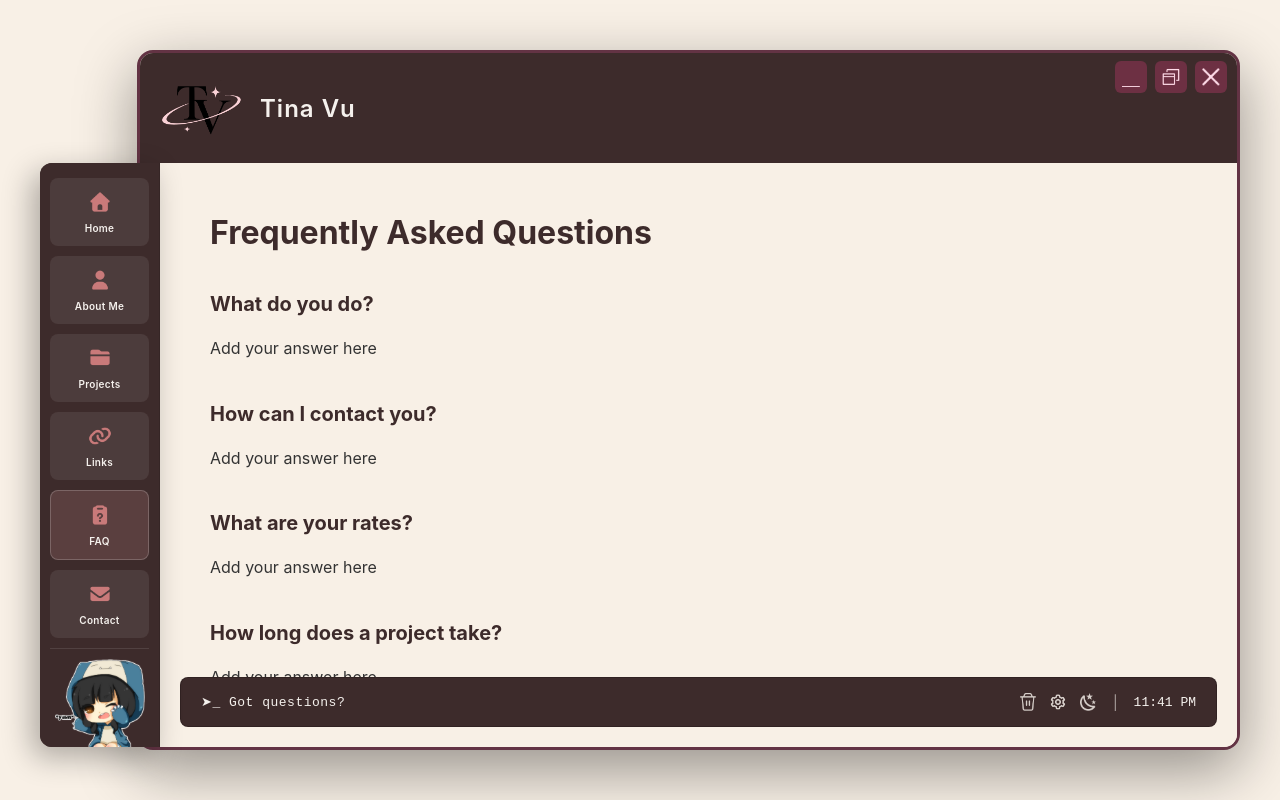
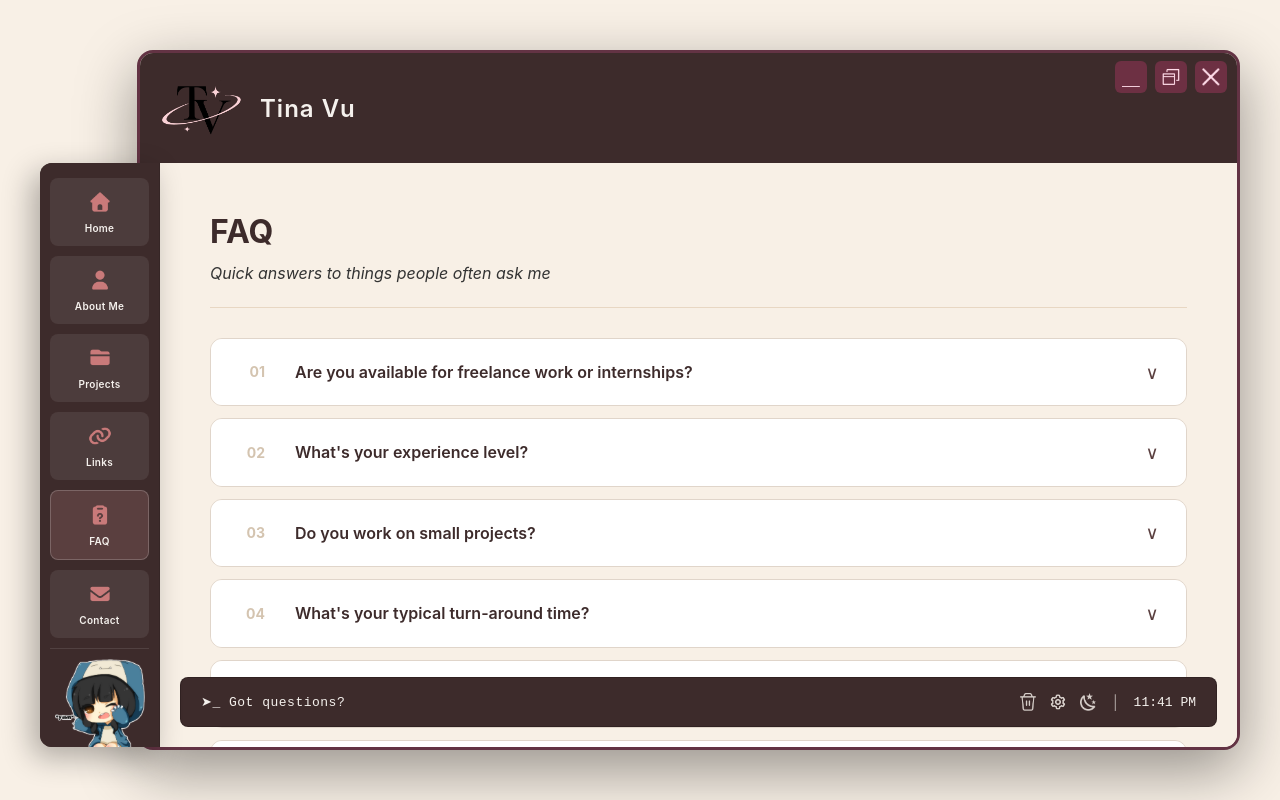
Before and after one commit to Tinatvu22/my-portfolio, a React (Create React App) app: page / in a window 1280 px wide. Both pictures are taken after a click on the button "FAQ". Built offline with nearby package versions, Linux system fonts and the light colour scheme.

Commit message:
Implement FAQ page with expandable accordion and questions that are my level in experience.

```diff
--- /dev/null
+++ b/src/pages/FAQ.css
@@ -0,0 +1,146 @@
+.faq-container {
+  display: flex;
+  flex-direction: column;
+  gap: 30px;
+  padding-bottom: 40px;
+}
+
+/* HEADER */
+.faq-header {
+  padding-bottom: 20px;
+  border-bottom: 1px solid #e8d7c3;
+}
+
+.faq-title {
+  font-size: 40px;
+  font-weight: bold;
+  color: var(--sidebar-bg);
+  line-height: 1.2;
+  margin-bottom: 10px;
+}
+
+.faq-intro {
+  font-size: 14px;
+  color: #666;
+  font-style: italic;
+}
+
+/* FAQ ITEMS */
+.faq-items {
+  display: flex;
+  flex-direction: column;
+  gap: 12px;
+}
+
+.faq-item {
+  background: white;
+  border: 1px solid #e0d5ca;
+  border-radius: 12px;
+  overflow: hidden;
+  transition: all 0.3s ease;
+}
+
+.faq-item:hover {
+  border-color: #d4c4b0;
+  box-shadow: 0 2px 8px rgba(0, 0, 0, 0.05);
+}
+
+.faq-item.expanded {
+  border-color: #d4c4b0;
+  box-shadow: 0 4px 12px rgba(0, 0, 0, 0.08);
+}
+
+/* FAQ QUESTION BUTTON */
+.faq-question {
+  width: 100%;
+  background: white;
+  border: none;
+  padding: 22px 24px;
+  cursor: pointer;
+  display: grid;
+  grid-template-columns: 30px 1fr 20px;
+  gap: 30px;
+  align-items: center;
+  transition: all 0.3s ease;
+  font-family: inherit;
+}
+
+.faq-question:hover {
+  background-color: #f9f6f3;
+}
+
+.faq-item.expanded .faq-question {
+  background-color: #f9f6f3;
+}
+
+.faq-number {
+  font-size: 14px;
+  font-weight: 700;
+  color: #d4c4b0;
+  text-align: right;
+  line-height: 1.4;
+}
+
+.faq-question .faq-question-text {
+  font-size: 16px;
+  font-weight: 600;
+  color: var(--sidebar-bg);
+  margin: 0;
+  padding: 0;
+  line-height: 1.4;
+  text-align: left;
+}
+
+.faq-number-title {
+  display: contents;
+}
+
+.faq-icon {
+  font-size: 18px;
+  color: var(--sidebar-active);
+  text-align: center;
+  transition: all 0.3s ease;
+}
+
+/* FAQ ANSWER */
+.faq-answer {
+  padding: 20px 24px 22px 84px;
+  background-color: #f9f6f3;
+  color: #666;
+  font-size: 14px;
+  line-height: 1.6;
+  animation: slideDown 0.3s ease;
+  border-top: 1px solid #e8d7c3;
+}
+
+@keyframes slideDown {
+  from {
+    opacity: 0;
+    transform: translateY(-10px);
+  }
+  to {
+    opacity: 1;
+    transform: translateY(0);
+  }
+}
+
+/* RESPONSIVE */
+@media (max-width: 768px) {
+  .faq-title {
+    font-size: 32px;
+  }
+
+  .faq-question {
+    padding: 18px 20px;
+    grid-template-columns: 25px 1fr 18px;
+    gap: 20px;
+  }
+
+  .faq-answer {
+    padding: 0 20px 18px 65px;
+  }
+
+  .faq-question .faq-question-text {
+    font-size: 15px;
+  }
+}
--- a/src/pages/FAQ.js
+++ b/src/pages/FAQ.js
@@ -1,19 +1,98 @@
+import './FAQ.css';
+import { useState } from 'react';
+
 function FAQ() {
+  const [expanded, setExpanded] = useState(0);
+
+  const faqs = [
+    {
+      id: 1,
+      number: '01',
+      question: 'Are you available for freelance work or internships?',
+      answer: 'Yes, I\'m open to freelance projects, internships, and entry-level roles. I\'m eager to build real-world experience.'
+    },
+    {
+      id: 2,
+      number: '02',
+      question: 'What\'s your experience level?',
+      answer: 'I\'m a recent graduate with hands-on experience in React, Figma, and web development. I\'m actively learning and growing.'
+    },
+    {
+      id: 3,
+      number: '03',
+      question: 'Do you work on small projects?',
+      answer: 'Absolutely! I love working with startups and small teams. No project is too small.'
+    },
+    {
+      id: 4,
+      number: '04',
+      question: 'What\'s your typical turn-around time?',
+      answer: 'Depends on scope, but usually 1-2 weeks for smaller projects. I\'m flexible and can discuss timelines.'
+    },
+    {
+      id: 5,
+      number: '05',
+      question: 'Are you open to learning new tools?',
+      answer: 'Yes! I\'m passionate about learning. If a project requires something new, I\'m ready to dive in.'
+    },
+    {
+      id: 6,
+      number: '06',
+      question: 'Do you have a portfolio I can see?',
+      answer: 'Yes, this entire site is my work! Check out the Projects page for more examples.'
+    },
+    {
+      id: 7,
+      number: '07',
+      question: 'What\'s your process like?',
+      answer: 'I start with understanding your goals, design/plan in Figma, then build with React and clean CSS. I value collaboration and feedback.'
+    }
+  ];
+
+  const toggleExpanded = (id) => {
+    setExpanded(expanded === id ? null : id);
+  };
+
   return (
     <div className="page-content">
-      <h1>Frequently Asked Questions</h1>
+      <div className="faq-container">
 
-      <h2>What do you do?</h2>
-      <p>Add your answer here</p>
+        {/* Header */}
+        <div className="faq-header">
+          <h1 className="faq-title">FAQ</h1>
+          <p className="faq-intro">Quick answers to things people often ask me</p>
+        </div>
 
-      <h2>How can I contact you?</h2>
-      <p>Add your answer here</p>
+        {/* FAQ Items */}
+        <div className="faq-items">
+          {faqs.map((faq) => (
+            <div
+              key={faq.id}
+              className={`faq-item ${expanded === faq.id ? 'expanded' : ''}`}
+            >
+              <button
+                className="faq-question"
+                onClick={() => toggleExpanded(faq.id)}
+              >
+                <div className="faq-number-title">
+                  <span className="faq-number">{faq.number}</span>
+                  <h2 className="faq-question-text">{faq.question}</h2>
+                </div>
+                <span className="faq-icon">
+                  {expanded === faq.id ? '∧' : '∨'}
+                </span>
+              </button>
 
-      <h2>What are your rates?</h2>
-      <p>Add your answer here</p>
+              {expanded === faq.id && (
+                <div className="faq-answer">
+                  {faq.answer}
+                </div>
+              )}
+            </div>
+          ))}
+        </div>
 
-      <h2>How long does a project take?</h2>
-      <p>Add your answer here</p>
+      </div>
     </div>
   );
 }
```
